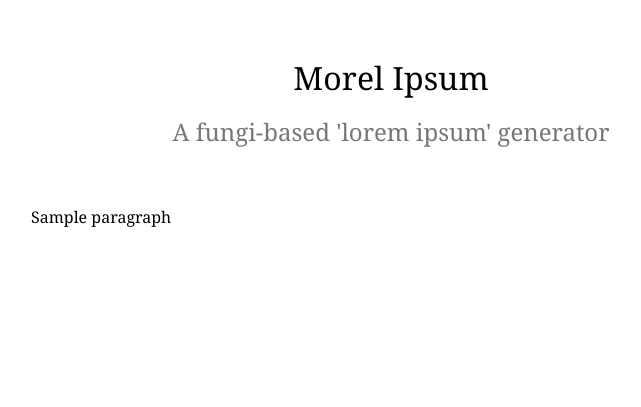
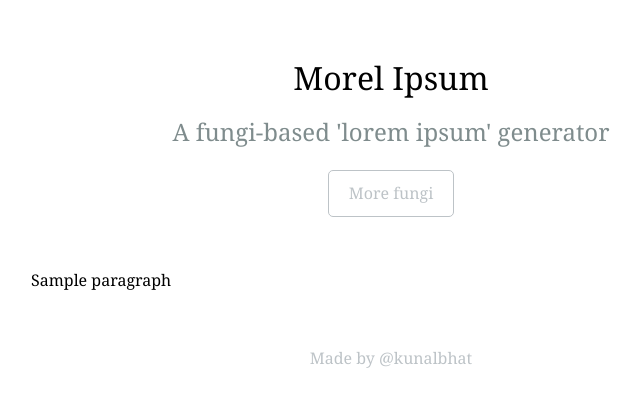
Before and after one commit to kunalbhat/morel-ipsum-python, a Python web app: template templates/index.html in a window 1280 px wide. Shown: the top 407 px of the page, without its empty margins (249-890 px from the left). Run offline with Jinja, Linux system fonts and the light colour scheme; the template is opened without the code that fills it: most values are stand-ins (such as "Sample title", 1, 10 or a date in 2020).

Commit message:
Style some stuff

```diff
--- a/static/style.css
+++ b/static/style.css
@@ -1 +1 @@
-@import url(http://fonts.googleapis.com/css?family=Noto+Serif);body{font-family:'Noto Serif', Georgia, serif;font-size:16px;line-height:1.9}.site-container{margin:0 auto;width:720px}header{margin:3em 0;text-align:center}h1,h2{font-weight:normal;margin:0;padding:0}h2{color:#777}
+@import url(http://fonts.googleapis.com/css?family=Noto+Serif);body{font-family:'Noto Serif', Georgia, serif;font-size:16px;line-height:1.9}.site-container{margin:0 auto;width:720px}.header{margin:3em 0;text-align:center}h1,h2{font-weight:normal;margin:0;padding:0}h2{color:#7f8c8d}a{color:inherit;text-decoration:none}.button{border:1px solid #bdc3c7;border-radius:5px;color:#bdc3c7;display:inline-block;margin-top:1em;padding:7px 20px;-webkit-transition:color 0.2s ease-in-out, border-color 0.2s ease-in-out;-moz-transition:color 0.2s ease-in-out, border-color 0.2s ease-in-out;-ms-transition:color 0.2s ease-in-out, border-color 0.2s ease-in-out;transition:color 0.2s ease-in-out, border-color 0.2s ease-in-out}.button:hover{border-color:#7f8c8d;color:#7f8c8d}.footer{margin:3em 0}.footer p{color:#bdc3c7;text-align:center}.footer a{-webkit-transition:color 0.2s ease-in-out;-moz-transition:color 0.2s ease-in-out;-ms-transition:color 0.2s ease-in-out;transition:color 0.2s ease-in-out}.footer a:hover{color:#7f8c8d}
--- a/static/style.scss
+++ b/static/style.scss
@@ -1,4 +1,7 @@
 @import url(http://fonts.googleapis.com/css?family=Noto+Serif);
+
+$color_light: #bdc3c7;
+$color_dark:  #7f8c8d;
 
 body {
   font-family: 'Noto Serif', Georgia, serif;
@@ -11,7 +14,7 @@ body {
   width: 720px;
 }
 
-header {
+.header {
   margin: 3em 0;
   text-align: center;
 }
@@ -22,4 +25,46 @@ h1, h2 {
   padding: 0;
 }
 
-h2 { color: #777; }
+h2 { color: #7f8c8d; }
+
+a {
+  color: inherit;
+  text-decoration: none;
+}
+
+.button {
+  border: 1px solid $color_light;
+  border-radius: 5px;
+  color: $color_light;
+  display: inline-block;
+  margin-top: 1em;
+  padding: 7px 20px;
+
+  -webkit-transition: color 0.2s ease-in-out, border-color 0.2s ease-in-out;
+     -moz-transition: color 0.2s ease-in-out, border-color 0.2s ease-in-out;
+      -ms-transition: color 0.2s ease-in-out, border-color 0.2s ease-in-out;
+          transition: color 0.2s ease-in-out, border-color 0.2s ease-in-out;
+
+  &:hover {
+    border-color: $color_dark;
+    color: $color_dark;
+  }
+}
+
+.footer {
+  margin: 3em 0;
+
+  p {
+    color: $color_light;
+    text-align: center;
+  }
+
+  a {
+    -webkit-transition: color 0.2s ease-in-out;
+       -moz-transition: color 0.2s ease-in-out;
+        -ms-transition: color 0.2s ease-in-out;
+            transition: color 0.2s ease-in-out;
+
+    &:hover { color: $color_dark; }
+  }
+}
--- a/templates/index.html
+++ b/templates/index.html
@@ -1,19 +1,27 @@
 <!DOCTYPE html>
 <html lang='en'>
   <head>
+    <meta charset='utf-8'>
+    <meta name='description' content="Morel ipsum is a fungi-based 'lorem ipsum' generator. It's also very nice looking.">
     <title>Morel Ipsum - A fungi-based 'lorem ipsum' generator</title>
     <link rel='stylesheet' href="{{ url_for('static', filename='style.css') }}">
   </head>
   <body>
     <div class='site-container'>
-      <header>
+      <header class='header'>
         <h1>Morel Ipsum</h1>
         <h2>A fungi-based 'lorem ipsum' generator</h2>
+
+        <a href='/' class='button'>More fungi</a>
       </header>
 
       {% for paragraph in morel %}
         <p>{{ paragraph }}</p>
       {% endfor %}
+
+      <footer class='footer'>
+        <p>Made by <a href='http://twitter.com/kunalbhat'>@kunalbhat</a></p>
+      </footer>
     </div>
   </body>
 </html>
```
